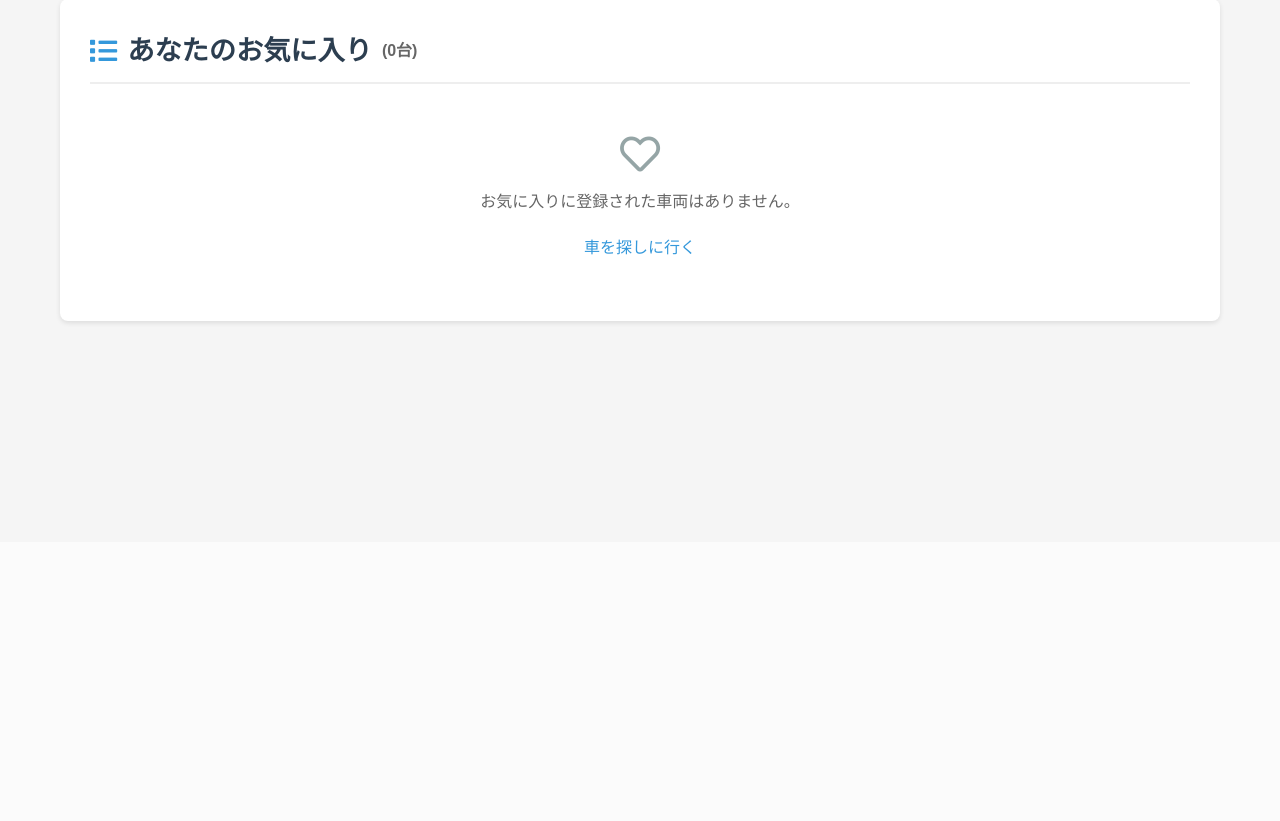
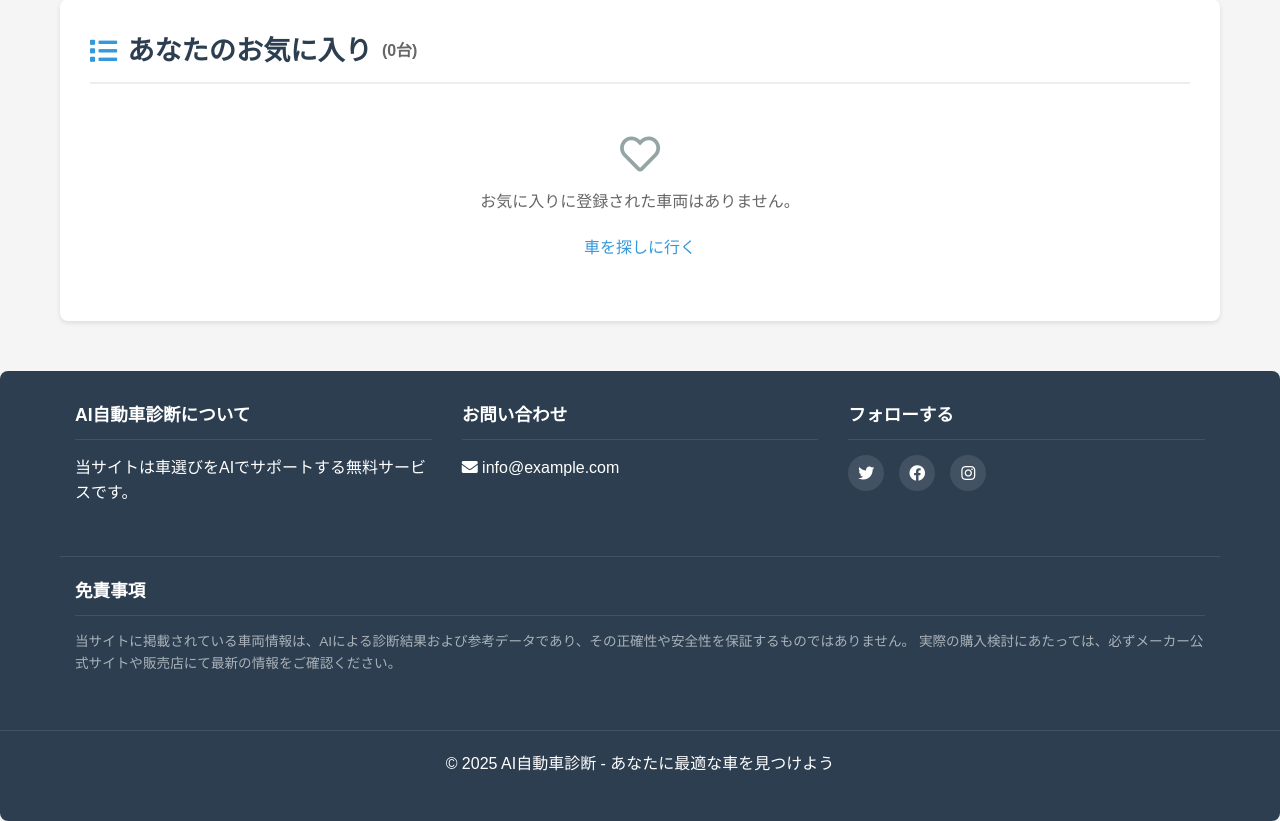
Before and after one commit to purotakeman/car_ai_recommendation_2, a Flask app: page /favorites in a window 1280 px wide. Shown: the part 258-1079 px from the top of the page. Before the commit the page ends 583 px from the top, so only its background shows below. Run offline with Flask 3, Linux system fonts and the light colour scheme.

Commit message:
Add disclaimer to footers

```diff
--- a/static/css/style.css
+++ b/static/css/style.css
@@ -698,6 +698,21 @@ footer {
     border-top: 1px solid rgba(255, 255, 255, 0.1);
 }
 
+/* 免責事項のスタイル */
+.footer-section.full-width {
+    flex: 0 0 100%;
+    border-top: 1px solid rgba(255, 255, 255, 0.1);
+    padding-top: var(--spacing-lg);
+    margin-top: var(--spacing-md);
+}
+
+.disclaimer {
+    font-size: 0.85rem;
+    color: rgba(255, 255, 255, 0.6);
+    line-height: 1.6;
+    margin-top: var(--spacing-sm);
+}
+
 /* レスポンシブデザイン */
 @media(max-width: 768px) {
     .container {
--- a/templates/favorites.html
+++ b/templates/favorites.html
@@ -44,6 +44,37 @@
     <!-- FontAwesomeアイコン -->
     <link rel="stylesheet" href="https://cdnjs.cloudflare.com/ajax/libs/font-awesome/5.15.4/css/all.min.css">
 
+    <footer>
+        <div class="footer-content">
+            <div class="footer-section">
+                <h3>AI自動車診断について</h3>
+                <p>当サイトは車選びをAIでサポートする無料サービスです。</p>
+            </div>
+            <div class="footer-section">
+                <h3>お問い合わせ</h3>
+                <p><i class="fas fa-envelope"></i> info@example.com</p>
+            </div>
+            <div class="footer-section">
+                <h3>フォローする</h3>
+                <div class="social-links">
+                    <a href="#" class="social-link"><i class="fab fa-twitter"></i></a>
+                    <a href="#" class="social-link"><i class="fab fa-facebook"></i></a>
+                    <a href="#" class="social-link"><i class="fab fa-instagram"></i></a>
+                </div>
+            </div>
+            <div class="footer-section full-width">
+                <h3>免責事項</h3>
+                <p class="disclaimer">
+                    当サイトに掲載されている車両情報は、AIによる診断結果および参考データであり、その正確性や安全性を保証するものではありません。
+                    実際の購入検討にあたっては、必ずメーカー公式サイトや販売店にて最新の情報をご確認ください。
+                </p>
+            </div>
+        </div>
+        <div class="footer-bottom">
+            <p>&copy; 2025 AI自動車診断 - あなたに最適な車を見つけよう</p>
+        </div>
+    </footer>
+
     <!-- JSスクリプト -->
     <script src="{{ url_for('static', filename='js/script.js') }}"></script>
     <script src="{{ url_for('static', filename='js/favorites.js') }}"></script>
```
Also changed, not shown: templates/car_detail.html (+7 -0 lines), templates/index.html (+7 -0 lines), 1 other file.
